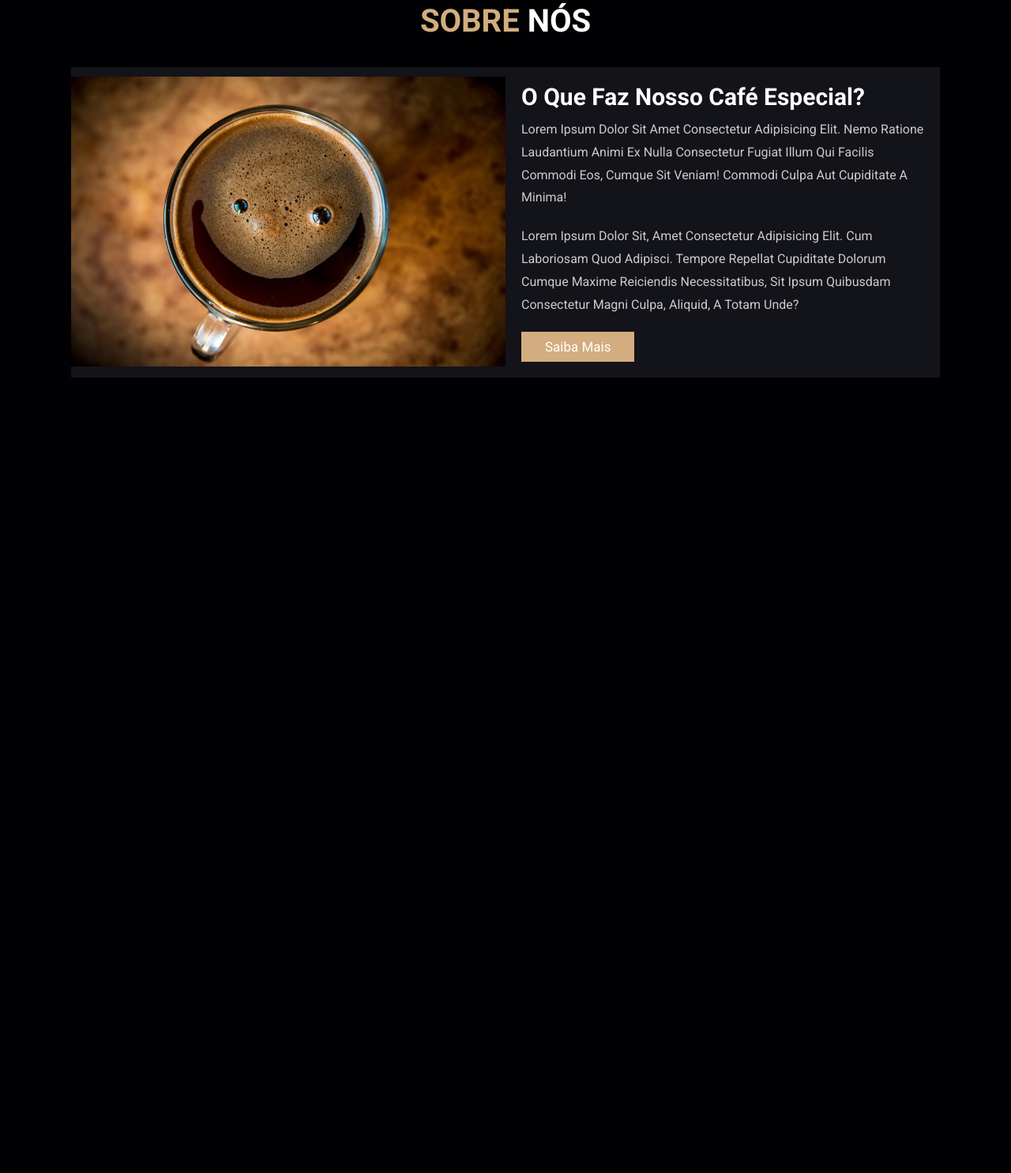
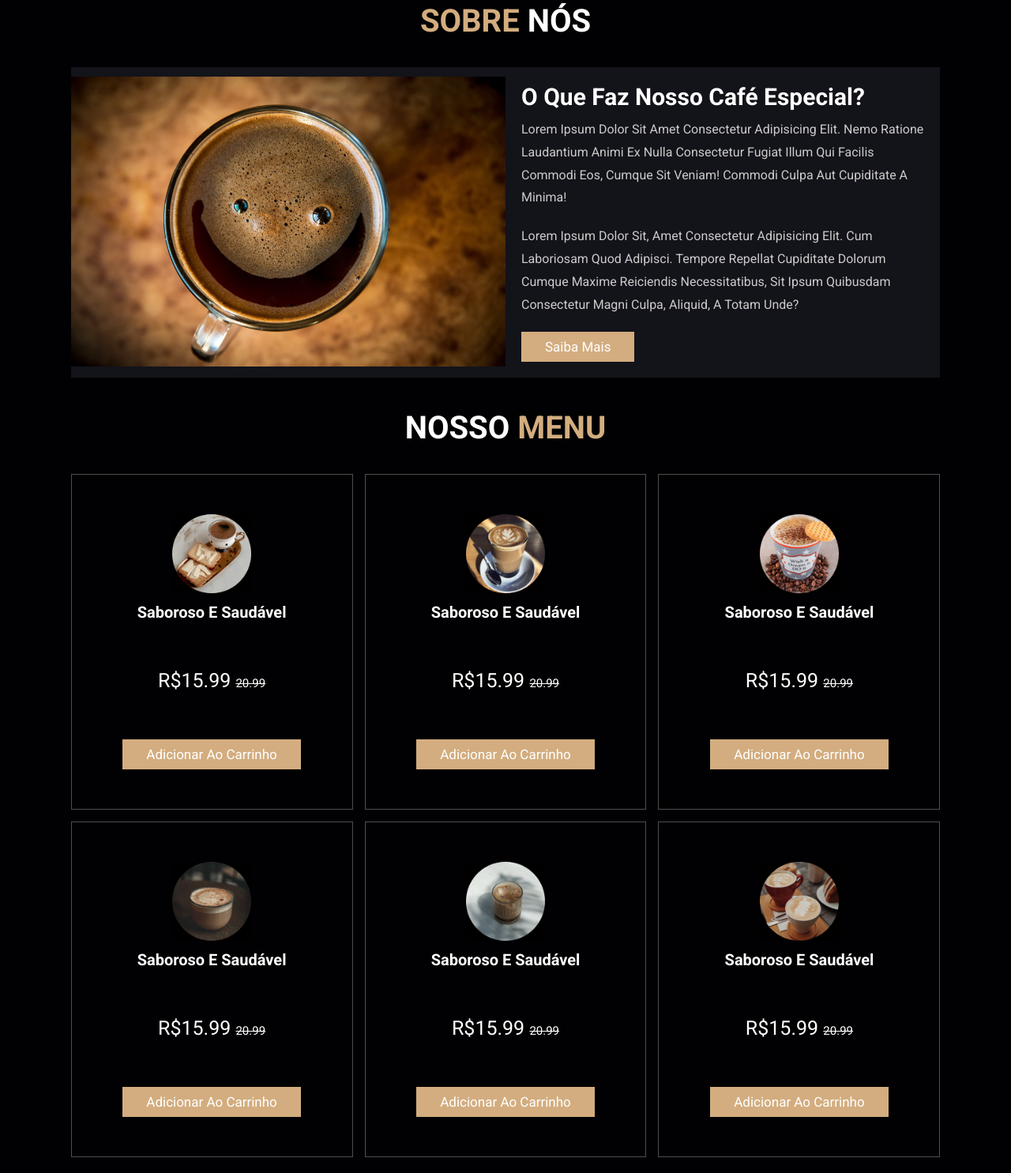
Before and after one commit to luis03felipe/cafeteria, a plain HTML site: page index.html in a window 1280 px wide. Shown: the part 817-2302 px from the top of the page at 79% size. Before the commit the page ends 1315 px from the top, so only its background shows below. Drawn offline with Linux system fonts and the light colour scheme.

Commit message:
Menu adicionado c/precos

```diff
--- a/css/style.css
+++ b/css/style.css
@@ -332,6 +332,48 @@ section {
   }
 }
 
+.menu .box-container {
+  display: grid;
+  grid-template-columns: repeat(auto-fit, minmax(30rem, 1fr));
+  gap: 1.5rem;
+}
+
+.menu .box-container .box {
+  padding: 5rem;
+  text-align: center;
+  border: var(--border);
+}
+
+.menu .box-container .box img {
+  height: 10rem;
+}
+
+.menu .box-container .box h3{
+  color: #fff;
+  font-size: 2rem;
+  padding: 1rem 0;
+}
+
+.menu .box-container .box .preco{
+  color: #fff;
+  font-size: 2.5rem;
+  padding: 5rem 0;
+}
+
+.menu .box-container .box span{
+  color: #fff;
+  font-size: 1.5rem;
+  text-decoration: line-through;
+}
+
+.menu .box-container .box:hover{
+  background: #fff;
+}
+
+.menu .box-container .box:hover > *{
+  color: var(--black);
+}
+
 @media (max-width: 450px) {
   html {
     font-size: 50%;
--- a/index.html
+++ b/index.html
@@ -5,7 +5,9 @@
     <meta name="viewport" content="width=device-width, initial-scale=1.0" />
     <title>Cafeteria</title>
     <!--Icons-->
-    <link rel="stylesheet" href="https://cdnjs.cloudflare.com/ajax/libs/font-awesome/4.7.0/css/font-awesome.min.css">
+    <link
+      rel="stylesheet"
+      href="https://cdnjs.cloudflare.com/ajax/libs/font-awesome/4.7.0/css/font-awesome.min.css" />
     <!--CSS-->
     <link rel="stylesheet" href="/css/style.css" />
   </head>
@@ -120,6 +122,57 @@
 
     <!--Sobre finaliza-->
 
+    <!--Inicio sessão menu-->
+    <section class="menu" id="menu">
+      <h1 class="cabecalho">Nosso <span>menu</span></h1>
+
+      <div class="box-container">
+        <div class="box">
+          <img src="imgs/img-menu-1.png" alt="" />
+          <h3>Saboroso e saudável</h3>
+          <div class="preco">R$15.99 <span>20.99</span></div>
+          <a href="#" class="btn">Adicionar ao carrinho</a>
+        </div>
+
+        <div class="box">
+          <img src="imgs/img-menu-2.png" alt="" />
+          <h3>Saboroso e saudável</h3>
+          <div class="preco">R$15.99 <span>20.99</span></div>
+          <a href="#" class="btn">Adicionar ao carrinho</a>
+        </div>
+
+        <div class="box">
+          <img src="imgs/img-menu-3.png" alt="" />
+          <h3>Saboroso e saudável</h3>
+          <div class="preco">R$15.99 <span>20.99</span></div>
+          <a href="#" class="btn">Adicionar ao carrinho</a>
+        </div>
+
+        <div class="box">
+          <img src="imgs/img-menu-4.png" alt="" />
+          <h3>Saboroso e saudável</h3>
+          <div class="preco">R$15.99 <span>20.99</span></div>
+          <a href="#" class="btn">Adicionar ao carrinho</a>
+        </div>
+
+        <div class="box">
+          <img src="imgs/img-menu-5.png" alt="" />
+          <h3>Saboroso e saudável</h3>
+          <div class="preco">R$15.99 <span>20.99</span></div>
+          <a href="#" class="btn">Adicionar ao carrinho</a>
+        </div>
+
+        <div class="box">
+          <img src="imgs/img-menu-6.png" alt="" />
+          <h3>Saboroso e saudável</h3>
+          <div class="preco">R$15.99 <span>20.99</span></div>
+          <a href="#" class="btn">Adicionar ao carrinho</a>
+        </div>
+      </div>
+    </section>
+
+    <!--Fim sessão menu-->
+
     <script src="js/scripts.js"></script>
   </body>
 </html>
```
Also changed, not shown: imgs/img-menu-1.png (added), imgs/img-menu-2.png (added), imgs/img-menu-3.png (added), imgs/img-menu-4.png (added), imgs/img-menu-5.png (added), imgs/img-menu-6.png (added).
